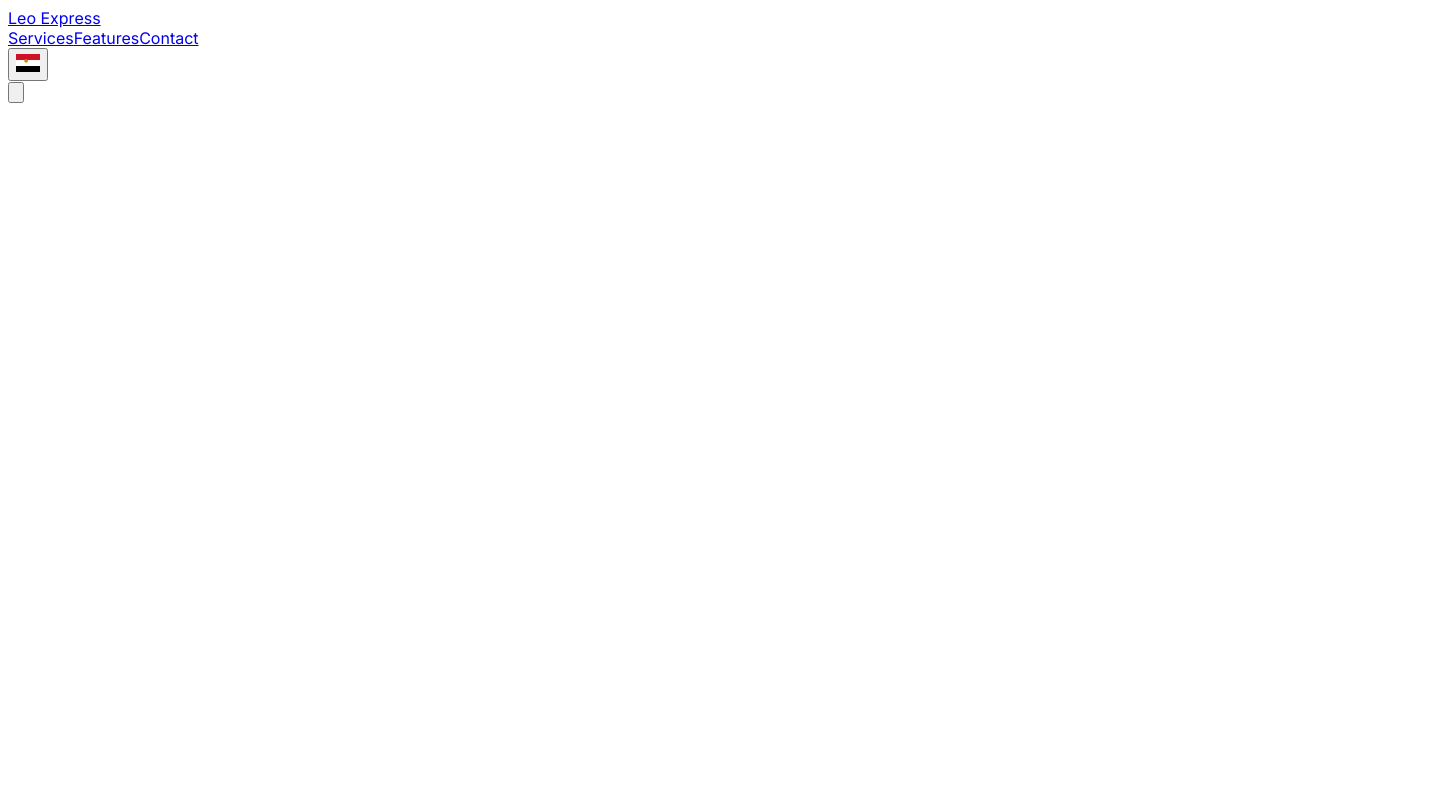
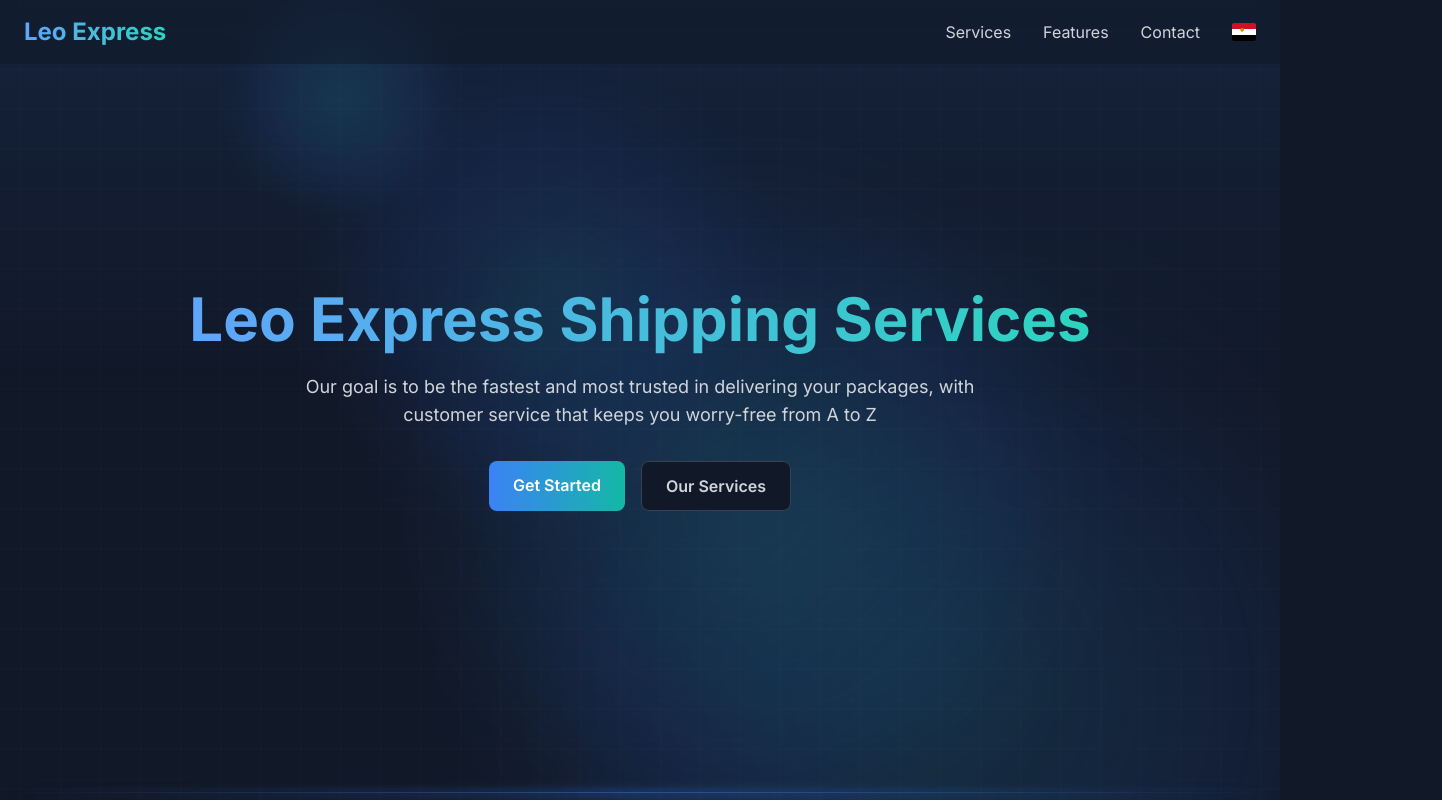
Before and after one commit to ZakyAbanoub/leo-express-landing-page, a Next.js app: page /en in a window 1280 px wide. Shown: the top 800 px of the page, 1442 px wide, since content can reach past the window. Built offline with nearby package versions, Linux system fonts and the light colour scheme.

Commit message:
edit styles in arabic mode

```diff
--- a/src/app/[locale]/layout.tsx
+++ b/src/app/[locale]/layout.tsx
@@ -1,4 +1,4 @@
-import { Inter } from 'next/font/google';
+import { Inter, Cairo } from 'next/font/google';
 import { notFound } from 'next/navigation';
 import { NextIntlClientProvider } from 'next-intl';
 import { getTranslations, unstable_setRequestLocale } from 'next-intl/server';
@@ -6,8 +6,13 @@ import { locales, defaultLocale } from '@/config';
 import Header from '@/components/Header';
 import Footer from '@/components/Footer';
 import GridBackground from '@/components/GridBackground';
+import '../globals.css';
 
 const inter = Inter({ subsets: ['latin'] });
+const cairo = Cairo({
+  subsets: ['latin', 'arabic'],
+  variable: '--font-cairo',
+});
 
 export function generateStaticParams() {
   return locales.map((locale) => ({ locale }));
@@ -87,18 +92,18 @@ export default async function LocaleLayout({
   const messages = await getMessages(locale);
 
   return (
-    <html lang={locale} dir={locale === 'ar' ? 'rtl' : 'ltr'}>
+    <html lang={locale} dir={locale === 'ar' ? 'rtl' : 'ltr'} className="scroll-smooth">
       <head>
         <meta name="viewport" content="width=device-width, initial-scale=1" />
         <meta name="theme-color" content="#1e40af" />
         <link rel="manifest" href="/favicon/site.webmanifest" />
       </head>
-      <body className={`${inter.className} bg-gray-900 relative overflow-x-hidden`}>
+      <body className={`${inter.className} ${cairo.variable} ${locale === 'ar' ? 'font-cairo' : ''} bg-gray-900 relative overflow-x-hidden`}>
         <GridBackground />
         <NextIntlClientProvider locale={locale} messages={messages}>
           <div className="relative min-h-screen flex flex-col overflow-hidden">
             <Header />
-            {children}
+            <main className="flex-grow">{children}</main>
             <Footer />
           </div>
         </NextIntlClientProvider>
--- /dev/null
+++ b/tailwind.config.ts
@@ -0,0 +1,23 @@
+import type { Config } from 'tailwindcss';
+
+const config: Config = {
+  content: [
+    './src/pages/**/*.{js,ts,jsx,tsx,mdx}',
+    './src/components/**/*.{js,ts,jsx,tsx,mdx}',
+    './src/app/**/*.{js,ts,jsx,tsx,mdx}',
+  ],
+  theme: {
+    extend: {
+      fontFamily: {
+        cairo: ['var(--font-cairo)'],
+      },
+      backgroundImage: {
+        'gradient-radial': 'radial-gradient(var(--tw-gradient-stops))',
+        'gradient-conic': 'conic-gradient(from 180deg at 50% 50%, var(--tw-gradient-stops))',
+      },
+    },
+  },
+  plugins: [],
+};
+
+export default config;
```
